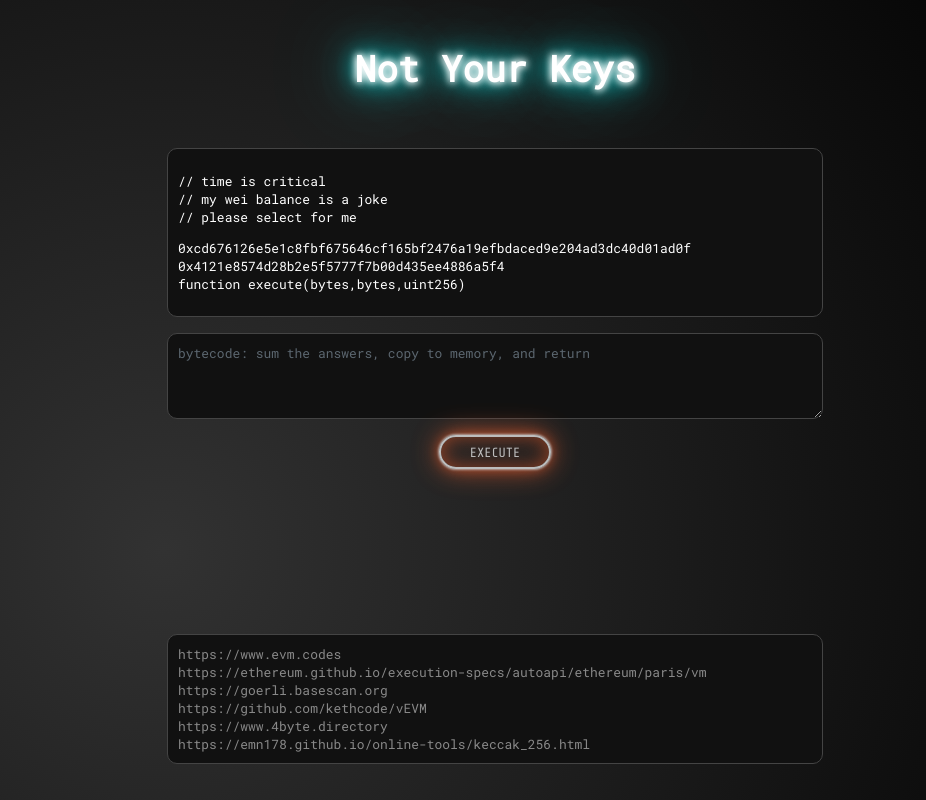
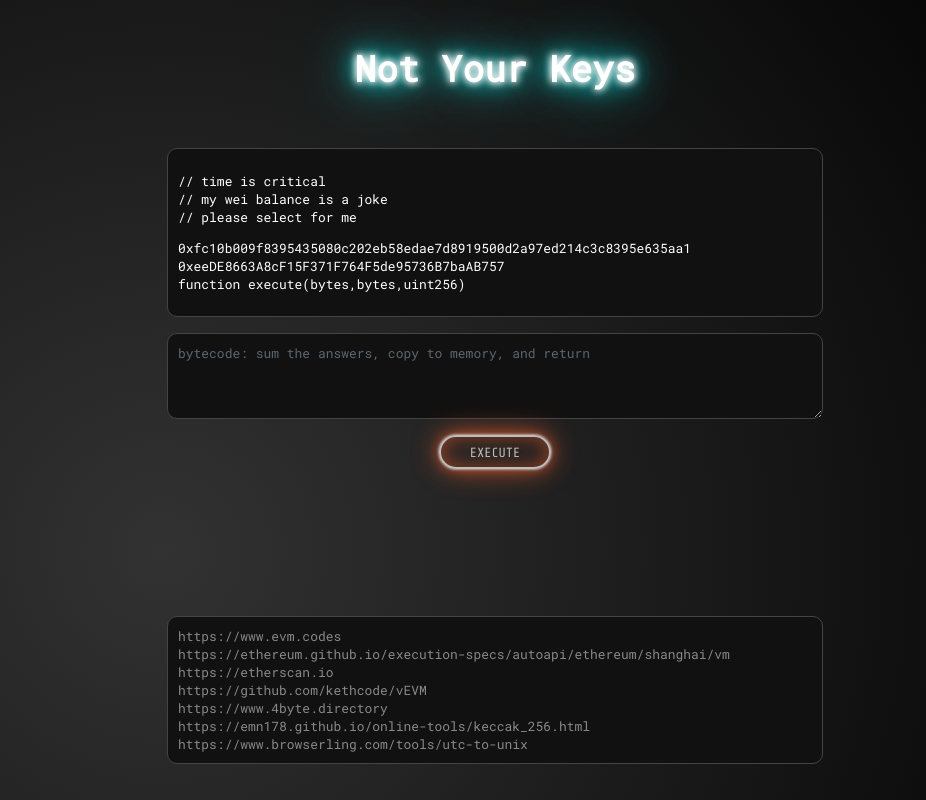
Before and after one commit to kethcode/vEVM, a React (Vite) app in the folder frontend/: page / in a window 1280 px wide. Shown: the whole page, without its empty margins (145-1071 px from the left). Built offline with nearby package versions, Linux system fonts and the light colour scheme; what connectkit, wagmi would draw is missing.

Commit message:
deployed and updated for mainnet

```diff
--- a/frontend/src/App.tsx
+++ b/frontend/src/App.tsx
@@ -43,11 +43,11 @@ export function App() {
           </div>
           <div className="hint-detail">
             <p>
-              0xcd676126e5e1c8fbf675646cf165bf2476a19efbdaced9e204ad3dc40d01ad0f
-              {/* answer: 1677231384, 0x63F88518 in hex*/}
+              0xfc10b009f8395435080c202eb58edae7d8919500d2a97ed214c3c8395e635aa1
+              {/* answer: 1681623167, 0x643B887F in hex*/}
               {/* detail: the has is a transaction id.  on etherscan, there is a timestamp. converting that timestamp to a unix timestamp gives the answer. */}
               <br />
-              0x4121e8574d28b2e5f5777f7b00d435ee4886a5f4
+              0xeeDE8663A8cF15F371F764F5de95736B7baAB757
               {/* answer: 9001, 0x2329 in hex */}
               {/* detail: the address is a contract.  on etherscan, there is a balance.  converting that balance to a decimal gives the answer. */}
               <br />
@@ -58,9 +58,9 @@ export function App() {
           </div>
         </div>
 
-        {/* one possible bytecode: 6363F8851861232963a8c542110101600052601C6004F3 */}
-        {/* answer: 0x0000000000000000000000000000000000000000000000010cbdea52 */}
-        {/* detail: push all 3 values to teh stack, and then add twice to get the sum. the answer is now on the stack, but the return opcode requires it to be in memory, so copy it to memory, and return it.  */}
+        {/* one possible bytecode: 63643B887F61232963a8c542110101600052601C6004F3 */}
+        {/* answer: 0x0000000000000000000000000000000000000000000000010d00edb9 */}
+        {/* detail: push all 3 values to the stack, and then add twice to get the sum. the answer is now on the stack, but the return opcode requires it to be in memory, so copy it to memory, and return it.  */}
 
         <textarea
           className="textarea-terminal"
@@ -105,16 +105,15 @@ export function App() {
       <footer>
         <a href="https://www.evm.codes" target={"_blank"}>https://www.evm.codes</a>
         <a
-          href="https://ethereum.github.io/execution-specs/autoapi/ethereum/paris/vm"
+          href="https://ethereum.github.io/execution-specs/autoapi/ethereum/shanghai/vm"
           target={"_blank"}
         >
-          https://ethereum.github.io/execution-specs/autoapi/ethereum/paris/vm
+          https://ethereum.github.io/execution-specs/autoapi/ethereum/shanghai/vm
         </a>
         <a
-          href="https://goerli.basescan.org"
-          target={"_blank"}
+          href="https://etherscan.io" target={"_blank"}
         >
-          https://goerli.basescan.org
+          https://etherscan.io
         </a>
         <a href="https://github.com/kethcode/vEVM" target={"_blank"}>
           https://github.com/kethcode/vEVM
@@ -125,6 +124,9 @@ export function App() {
         <a href="https://emn178.github.io/online-tools/keccak_256.html" target={"_blank"}>
           https://emn178.github.io/online-tools/keccak_256.html
         </a>
+        <a href="https://www.browserling.com/tools/utc-to-unix" target={"_blank"}>
+        https://www.browserling.com/tools/utc-to-unix
+        </a>
       </footer>
     </>
   );
--- a/frontend/src/components/EVMResults/EVMResults.tsx
+++ b/frontend/src/components/EVMResults/EVMResults.tsx
@@ -120,7 +120,7 @@ export function EVMResults(props: any) {
         </li>
       ));
 
-      const answer = "0x0000000000000000000000000000000000000000000000010cbdea52";
+      const answer = "0x0000000000000000000000000000000000000000000000010d00edb9";
 
       if(res.output == answer){
         return(
```
Also changed, not shown: 1 other file (tests, documents, lock files or other folders).
